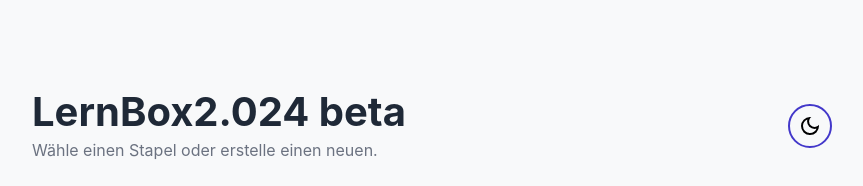
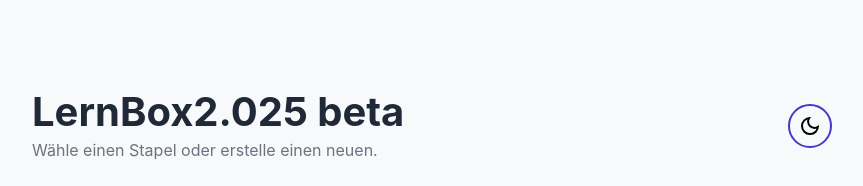
Before and after one commit to TaughtMe/vocabel-trainer-v2, a React (Create React App) app: page / in a window 1280 px wide. Shown: the top 186 px of the page, without its empty margins (208-1071 px from the left). Built offline with nearby package versions, Linux system fonts and the light colour scheme.

Commit message:
Webseite aktualisieren

```diff
--- a/src/StapelAuswahl.js
+++ b/src/StapelAuswahl.js
@@ -21,7 +21,7 @@ function StapelAuswahl({ stapelSammlung, onStapelAuswählen, onStapelErstellen,
         <div className="App">
           <header className="App-header header-overview">
                 <div> {/* Div-Container für linke Seite des Headers */}
-                    <h1>LernBox2.024 beta</h1>
+                    <h1>LernBox2.025 beta</h1>
                     <p className="subtitle">Wähle einen Stapel oder erstelle einen neuen.</p>
                 </div>
                 {/* NEUER THEME-BUTTON */}
```
